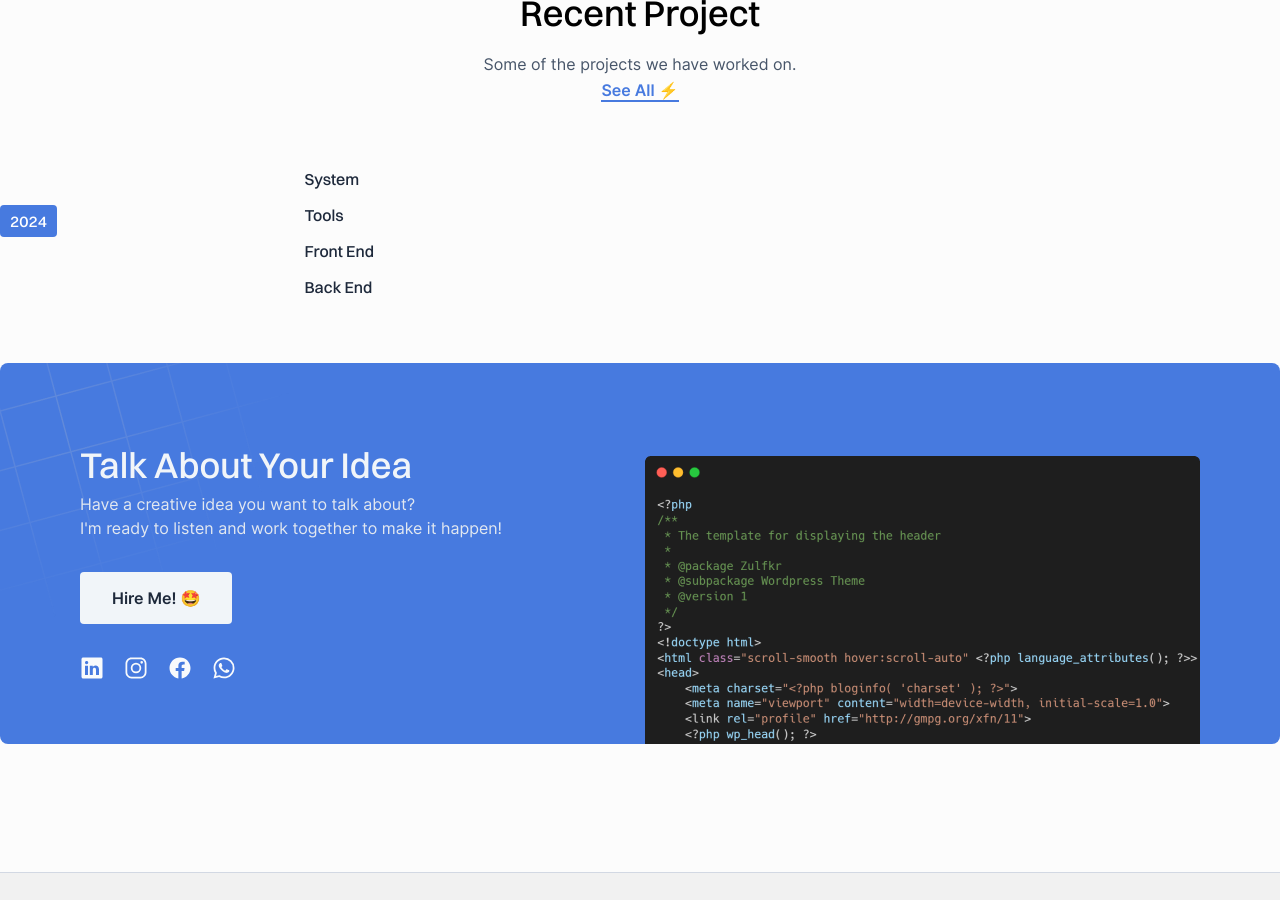
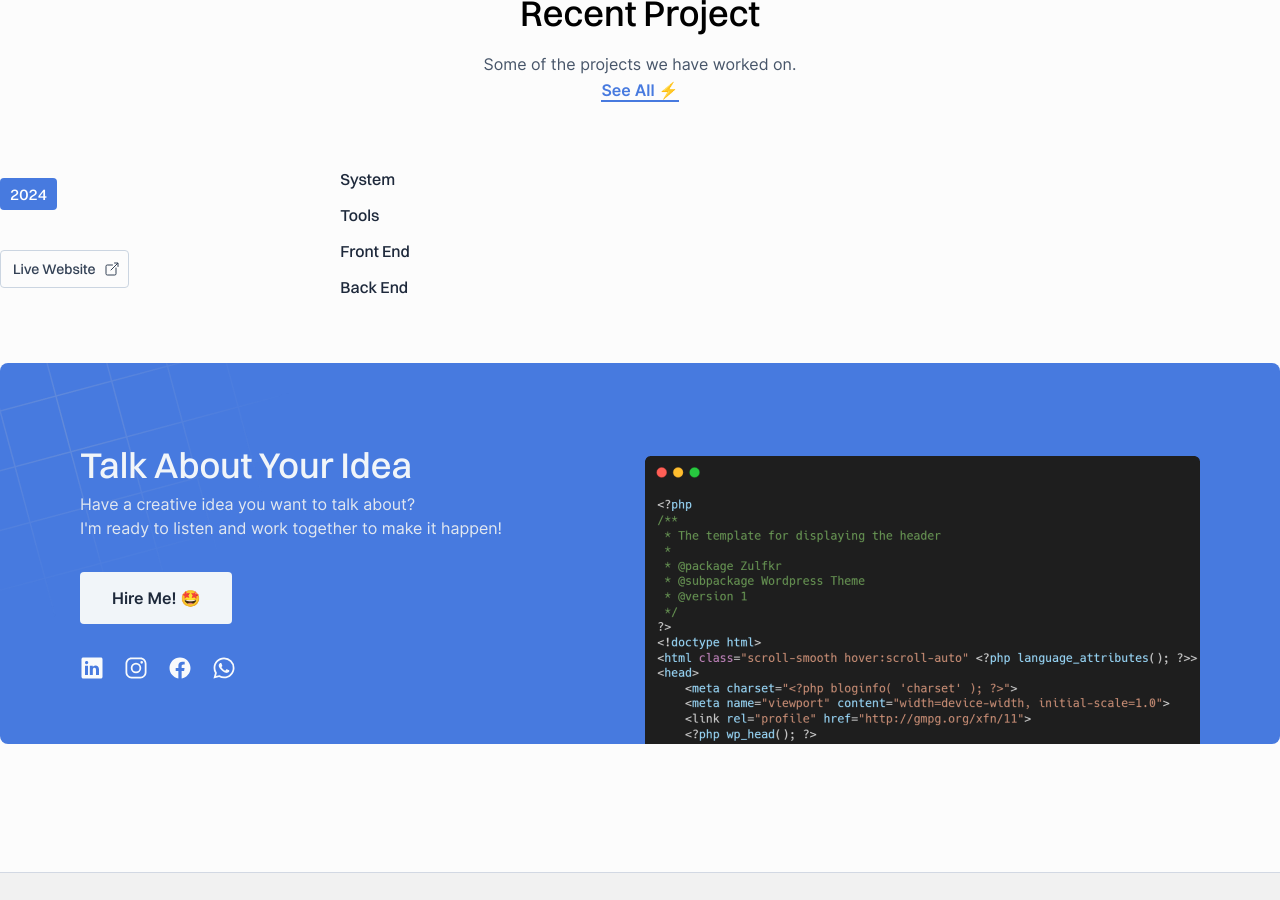
Before and after one commit to Zulfkr197/zulfkr197.github.io, a Jekyll site: the page built from _posts/2020-06-10-rapartnership.md, in a window 1280 px wide and 900 px high, scrolled down 917 px. Built offline with Jekyll 4.4.1, drawn with Linux system fonts in a browser that asks for light colours.

Commit message:
Update post.html

```diff
--- a/_layouts/post.html
+++ b/_layouts/post.html
@@ -9,6 +9,18 @@
 			<div class="released inline-block font-medium font-heading bg-main text-white py-1 px-2.5 rounded">{{ page.date | date:"%Y" }}</div>
 			<h1 class="text-slate-800 text-5xl font-medium font-heading pt-2 pb-4">{{ page.title }}</h1>
 			<p class="latar-belakang text-lg leading-relaxed text-slate-600 text-justify">{{ page.description }}</p>
+
+			{% if page.website != "#" %}
+			<div class="pt-4">
+				<a class="inline-flex gap-2 items-center py-2 px-3 pr-2 border border-slate-300 rounded text-sm font-medium text-slate-700 font-heading hover:text-slate-100 hover:bg-main hover:border-main-hover" href="https://sentosalajuenergy.com/" rel="nofollow noreferrer">
+					<span>Live Website</span>
+					<svg xmlns="http://www.w3.org/2000/svg" class="w-4 h-4" viewBox="0 0 512 512">
+						<path d="M384 224v184a40 40 0 01-40 40H104a40 40 0 01-40-40V168a40 40 0 0140-40h167.48M336 64h112v112M224 288L440 72" fill="none" stroke="currentColor" stroke-linecap="round" stroke-linejoin="round" stroke-width="32"/>
+					</svg>
+				</a>
+			</div>
+			{% endif %}
+
 		</div>
 
 		<div class="post-group mr-auto lg:ml-auto flex flex-col gap-3 font-heading">
@@ -26,30 +38,42 @@
 			<div class="list flex gap-2 items-center">
 				<b class="min-w-24 text-slate-800 font-medium">Tools</b>
 				<div class="list-group text-sm text-slate-500 whitespace-nowrap flex gap-1">
+				{% if page.tools != "-" %}
 					{% assign tools = page.tools | split: ', ' %}
 					{% for row_tools in tools %}
 						<div class="list-label font-medium px-3 py-1 rounded border border-bone-border">{{ row_tools }}</div>
 					{% endfor %}
+				{% else %}
+					-
+				{% endif %}
 				</div>
 			</div>
 
 			<div class="list flex gap-2 items-center">
 				<b class="min-w-24 text-slate-800 font-medium">Front End</b>
 				<div class="list-group text-sm text-slate-500 whitespace-nowrap flex gap-1">
+				{% if page.frontend != "-" %}
 					{% assign frontend = page.frontend | split: ', ' %}
 					{% for row_frontend in frontend %}
 						<div class="list-label font-medium px-3 py-1 rounded border border-bone-border">{{ row_frontend }}</div>
 					{% endfor %}
+				{% else %}
+					-
+				{% endif %}
 				</div>
 			</div>
 
 			<div class="list flex gap-2 items-center">
 				<b class="min-w-24 text-slate-800 font-medium">Back End</b>
 				<div class="list-group text-sm text-slate-500 whitespace-nowrap flex gap-1">
+				{% if page.backend != "-" %}
 					{% assign backend = page.backend | split: ', ' %}
 					{% for row_backend in backend %}
 						<div class="list-label font-medium px-3 py-1 rounded border border-bone-border">{{ row_backend }}</div>
 					{% endfor %}
+				{% else %}
+					-
+				{% endif %}
 				</div>
 			</div>
 
```
Lines whose indentation alone changed are shown as unchanged.
